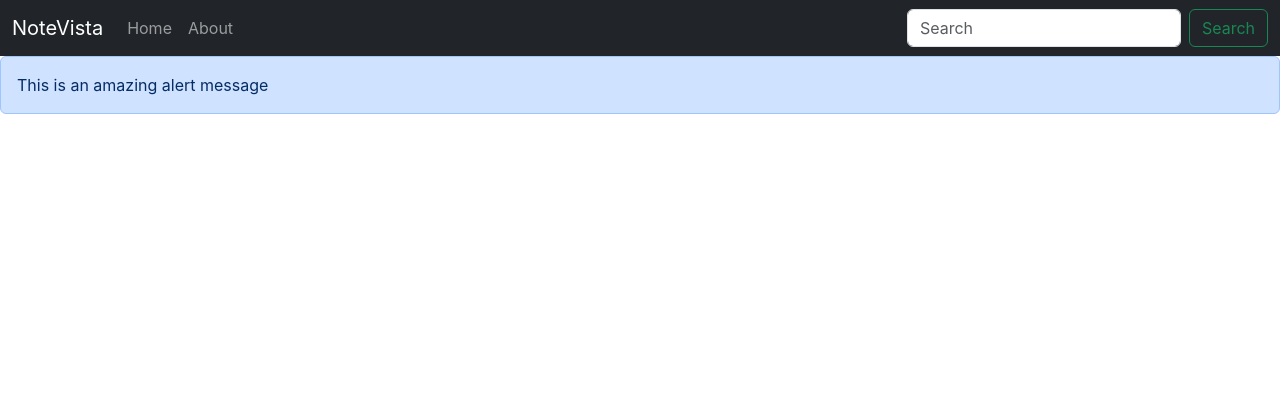
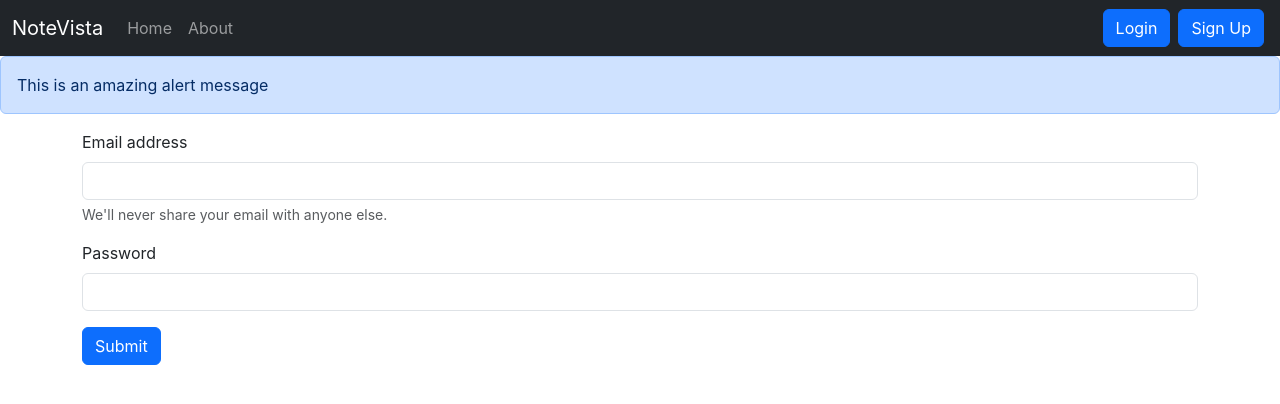
Before and after one commit to Abbas-coding/NoteVista, a React (Create React App) app: page /login in a window 1280 px wide. Shown: the top 404 px of the page. Built offline with nearby package versions, Linux system fonts and the light colour scheme.

Commit message:
Adding Login Component

```diff
--- a/src/App.js
+++ b/src/App.js
@@ -5,6 +5,8 @@
 import About from './components/About';
 import NoteState from './context/notes/NoteState';
 import Alert from './components/Alert';
+import Login from './components/Login';
+import SignUp from './components/SignUp';
 
 function App() {
   return (
@@ -17,6 +19,8 @@
       <Routes>
       <Route exact path="/" element={<Home />} />
       <Route exact path="/about" element={<About />} />
+      <Route exact path="/login" element={<Login />} />
+      <Route exact path="/signup" element={<SignUp />} />
       </Routes>
       </div>
     </Router>
--- /dev/null
+++ b/src/components/Login.js
@@ -0,0 +1,57 @@
+import React, {useState} from 'react'
+import {useNavigate} from 'react-router-dom'
+
+const Login = () => {
+    const [credentials, setCredentials] = useState({
+        email: "",
+        password: ""
+    })
+
+    const history = useNavigate();
+
+    const handleSubmit = async (e)=>{
+        e.preventDefault();
+        const response = await fetch(`http://localhost:5000/api/auth/login`, {
+            method: "POST",
+            headers: {
+                "Content-Type": "application/json",
+            },
+            body: JSON.stringify({email : credentials.email, password: credentials.password})
+          });
+          const json = await response.json()
+          console.log(json)
+          if(json.success){
+            // Save the auth token and redirect
+            localStorage.setItem('token', json.authtoken)
+            history('/')
+
+          }
+          else{
+            alert("Invalid Credentials")
+          }
+        }
+
+    const onChange = (e)=>{
+        setCredentials({...credentials, [e.target.name] : e.target.value })
+    }
+
+
+  return (
+    <div>
+      <form onSubmit={handleSubmit}>
+        <div className="mb-3">
+            <label htmlFor="email" className="form-label">Email address</label>
+            <input type="email" className="form-control" value={credentials.email} onChange={onChange} name='email' id="email" aria-describedby="emailHelp"/>
+            <div id="emailHelp" className="form-text">We'll never share your email with anyone else.</div>
+        </div>
+        <div className="mb-3">
+            <label htmlFor="password" className="form-label">Password</label>
+            <input type="password" value={credentials.password} onChange={onChange} name='password' className="form-control" id="password"/>
+        </div>
+        <button type="submit" className="btn btn-primary" onSubmit={handleSubmit} >Submit</button>
+      </form>
+    </div>
+  )
+
+}
+export default Login
--- a/src/components/Navbar.js
+++ b/src/components/Navbar.js
@@ -35,15 +35,8 @@
               </li>
             </ul>
             <form className="d-flex" role="search">
-              <input
-                className="form-control me-2"
-                type="search"
-                placeholder="Search"
-                aria-label="Search"
-              />
-              <button className="btn btn-outline-success" type="submit">
-                Search
-              </button>
+              <Link className="btn btn-primary mx-1" to="/login" role="button">Login</Link>
+              <Link className="btn btn-primary mx-1" to="/signup" role="button">Sign Up</Link>
             </form>
           </div>
         </div>
--- /dev/null
+++ b/src/components/SignUp.js
@@ -0,0 +1,11 @@
+import React from 'react'
+
+const SignUp = () => {
+  return (
+    <div>
+      This is SignUp
+    </div>
+  )
+}
+
+export default SignUp
```
Also changed, not shown: 1 other file (tests, documents, lock files or other folders).
